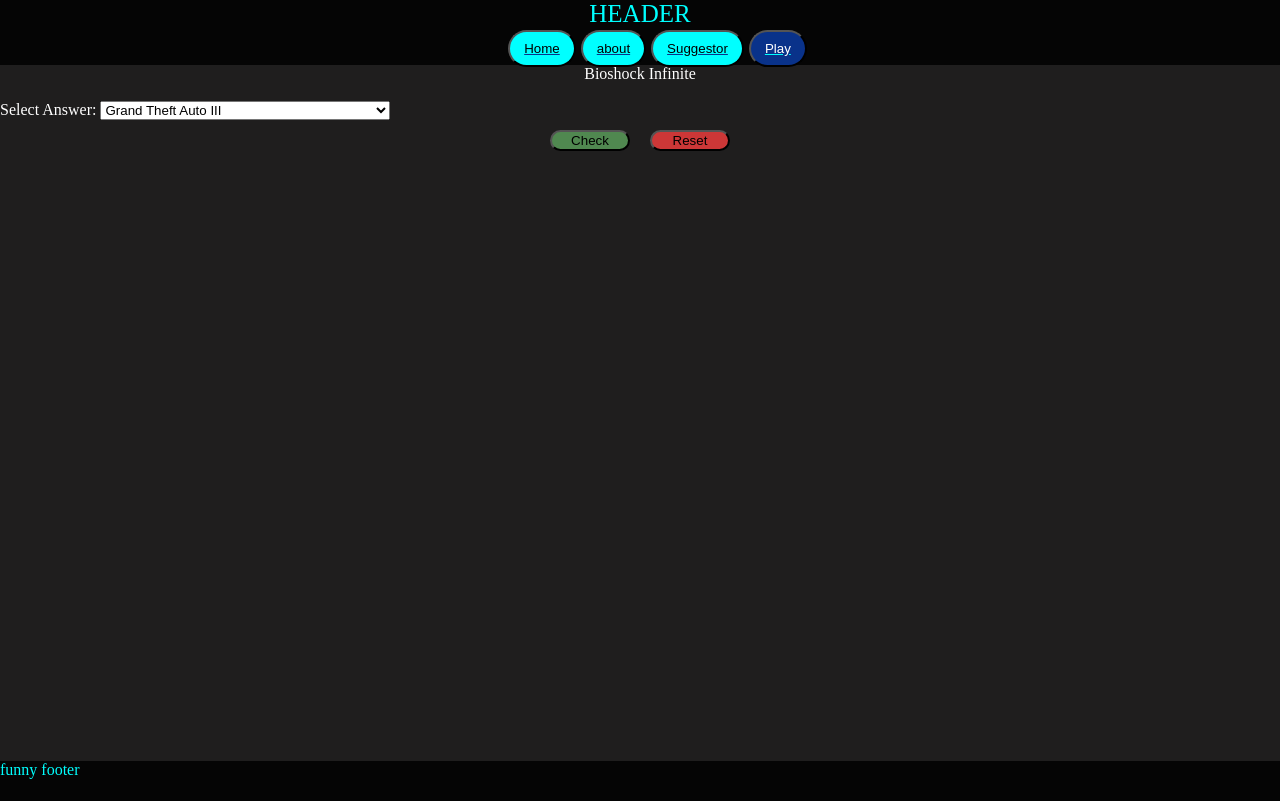
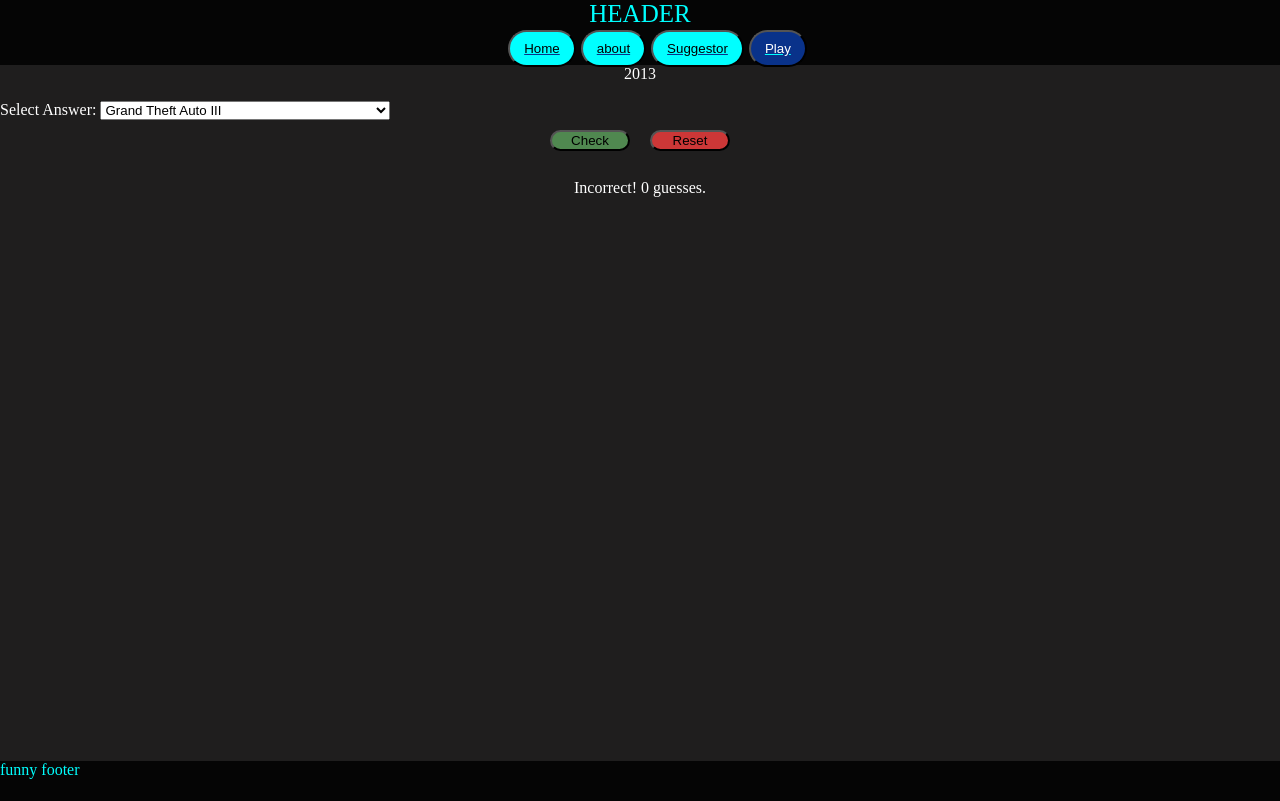
Before and after one commit to AlexReidNZ/svelte, a SvelteKit app: page /game in a window 1280 px wide. Built offline with nearby package versions, Linux system fonts and the light colour scheme.

Commit message:
feat : Add hint system to game

```diff
--- a/src/routes/game/+page.svelte
+++ b/src/routes/game/+page.svelte
@@ -3,19 +3,24 @@
 
   let random = Math.floor(Math.random() * 100); //generates a random number from 1-99
   let answer = data[random];
+  let clues = [
+    answer.ReleaseYear.toString(),
+    answer.Genre,
+    answer.Developer,
+    answer.Platforms,
+  ];
+  let givenClues = [answer.ReleaseYear.toString()];
 
-  let guess = data[0];
+  let guesses = 0;
+
+  let guess = data[0].Title;
 
   let correctGuess = false;
-
-  let guesses = 0;
-  let previousGuesses = 0;
 
   let changeGuess = () =>
     //sets the value of the players guesses to the value in the input.
     {
       let temp = document.getElementById("selectAnswer")?.value;
-      console.log(temp);
       guess = temp;
     };
   let reset = () =>
@@ -24,30 +29,45 @@
       guesses = 0;
       random = Math.floor(Math.random() * 100);
       answer = data[random];
+      clues = [
+        answer.ReleaseYear.toString(),
+        answer.Genre,
+        answer.Developer,
+        answer.Platforms,
+      ];
+
       correctGuess = false;
+      givenClues = [answer.ReleaseYear.toString()];
     };
   let checkAnswer = () =>
     //checks if the answer is correct
     {
       guesses++;
-      if (guess === answer)
-      {
+      if (guesses < clues.length) {
+        givenClues = [];
+        for (let i = 0; i <= guesses; i++) {
+          givenClues[i] = clues[i];
+        }
+      }
+      console.log(givenClues);
+
+      if (guess === answer.Title) {
         correctGuess = true;
       }
-      console.log(guess);
-      console.log(correctGuess);
-  };
+    };
 </script>
 
-<p>{answer.Title}</p>
-<br>
+{#each givenClues as clue}
+  <p>{clue}</p>
+{/each}
+<br />
 <label for="selectAnser">Select Answer:</label>
-<select name="answer" id="selectAnser" on:change={changeGuess}>
+<select name="answer" id="selectAnswer" on:change={changeGuess}>
   {#each data as game}
-    <option value={game}>{game.Title}</option>
+    <option value={game.Title}>{game.Title}</option>
   {/each}
 </select>
-<br>
+<br />
 <section class="buttons">
   <button class="checkButton" on:click={checkAnswer}>
     <!--checks if the answer is correct-->
@@ -60,7 +80,9 @@
 </section>
 <br />
 <p>
-  {correctGuess === true ? `Correct! You guessed it in ${guesses} guesses` : ""}
+  {correctGuess === true
+    ? `Correct! You guessed it in ${guesses} guesses`
+    : `Incorrect! ${guesses} guesses.`}
 </p>
 
 <style>
```
Also changed, not shown: src/routes/+page.svelte (+12 -0 lines).
